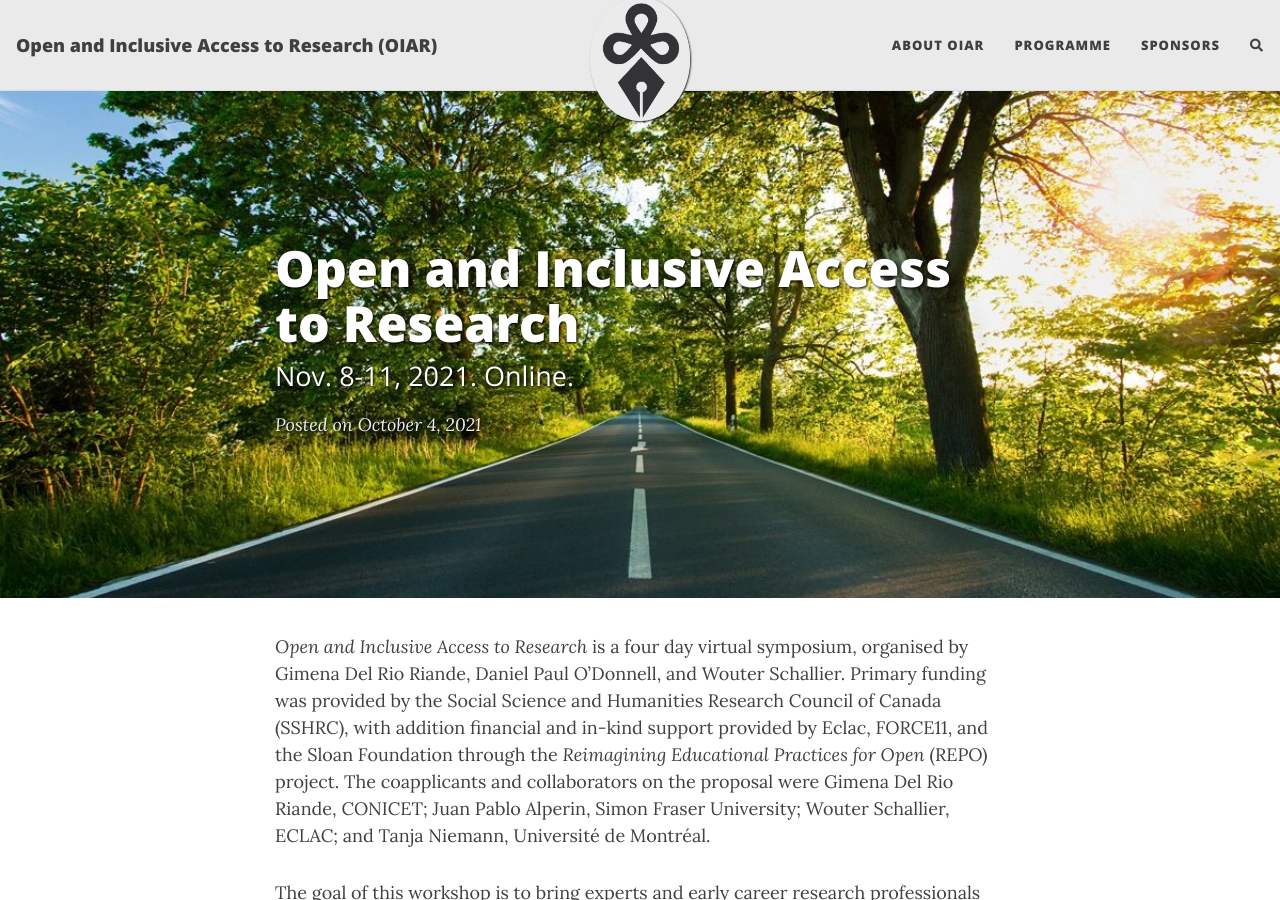
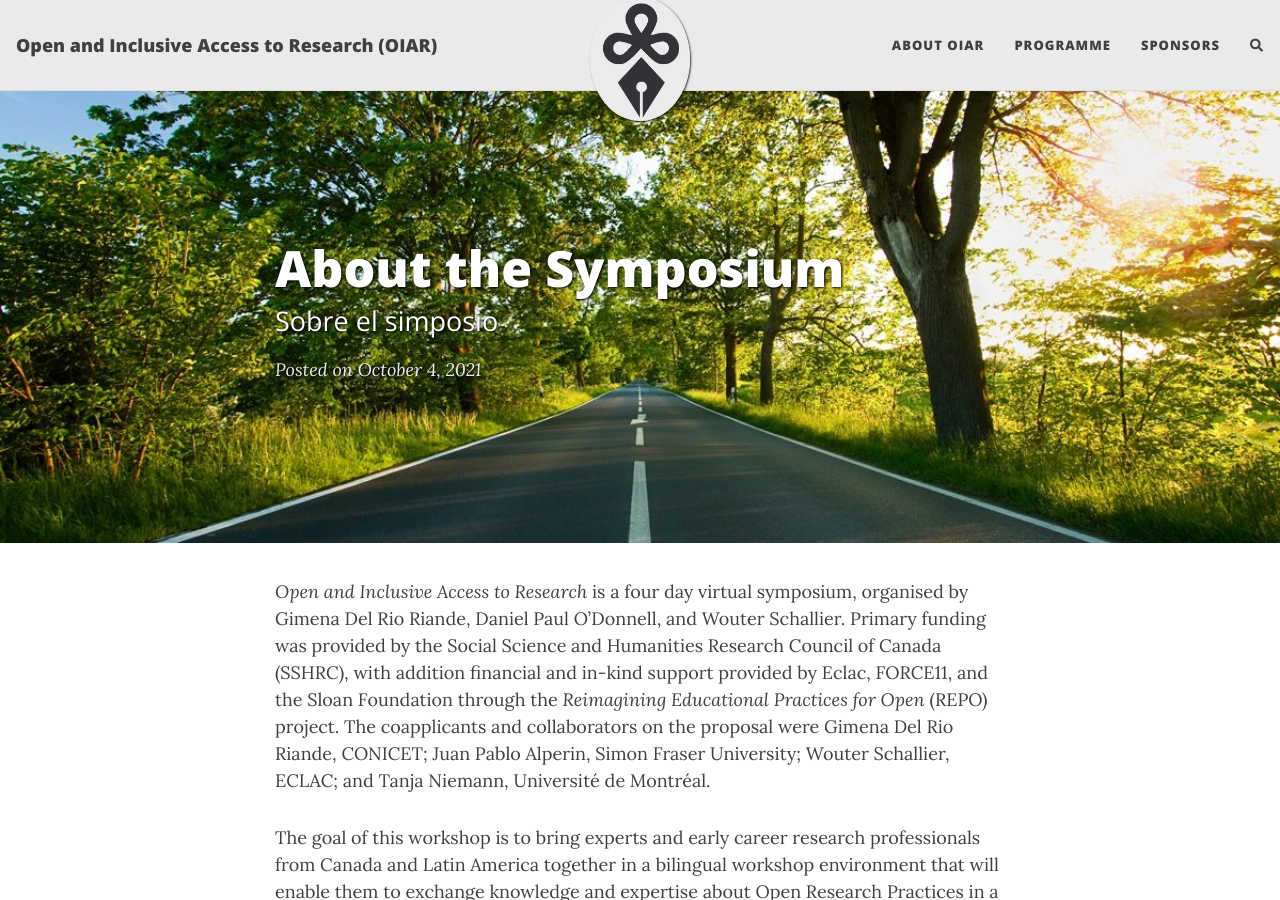
Before and after one commit to caedmon5/OIAR, a Jekyll site: the page built from _posts/2021-10-04-about-the-symposium.md, in a window 1280 px wide and 900 px high. Built offline with Jekyll 4.4.1, drawn with Linux system fonts in a browser that asks for light colours; nearby versions of some CDN libraries; comment, search, counter and statistics services are not loaded.

Commit message:
Last change

```diff
--- a/_posts/2021-10-04-about-the-symposium.md
+++ b/_posts/2021-10-04-about-the-symposium.md
@@ -1,7 +1,7 @@
 ---
 layout: post
-title: Open and Inclusive Access to Research
-subtitle: Nov. 8-11, 2021. Online.
+title: About the Symposium
+subtitle: Sobre el simposio
 cover-img: /assets/img/path.jpg
 thumbnail-img: /assets/img/MahsaThumbCroppedTransparent.png
 share-img: /assets/img/path.jpg
```
